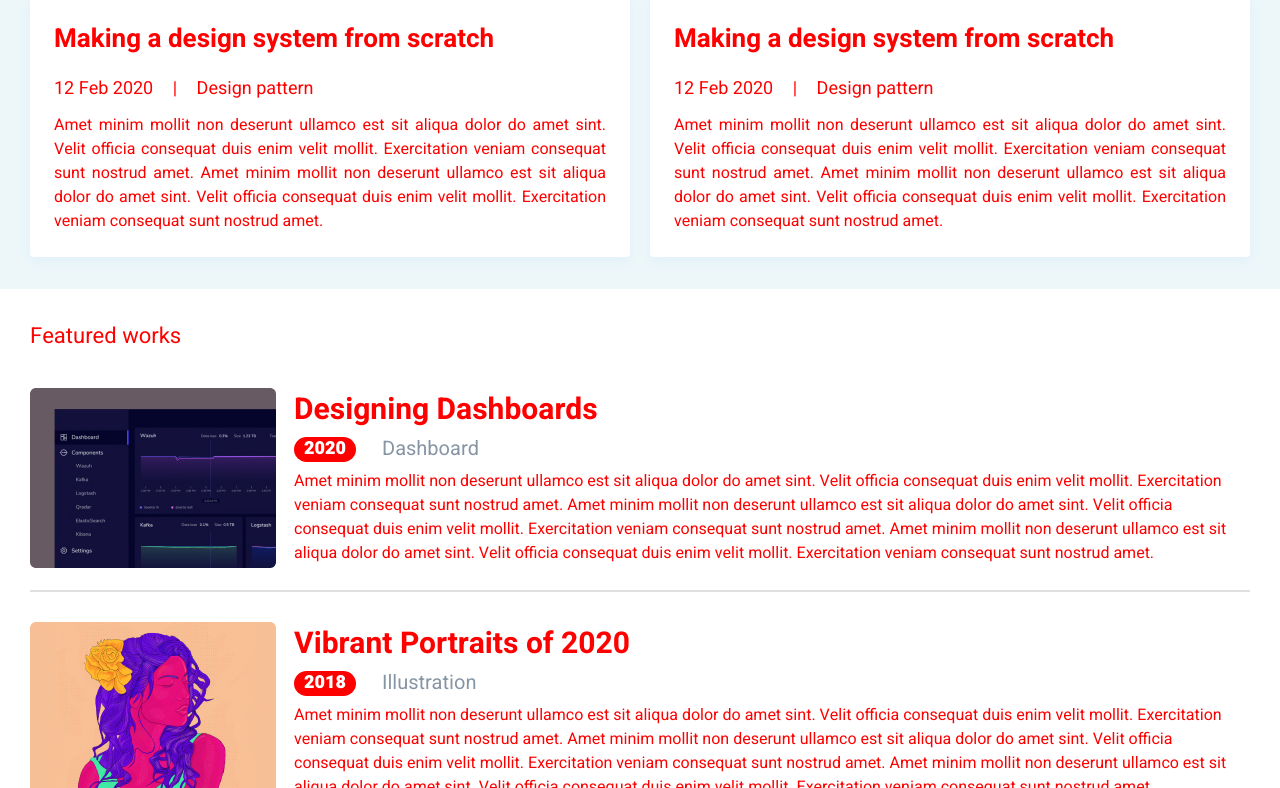
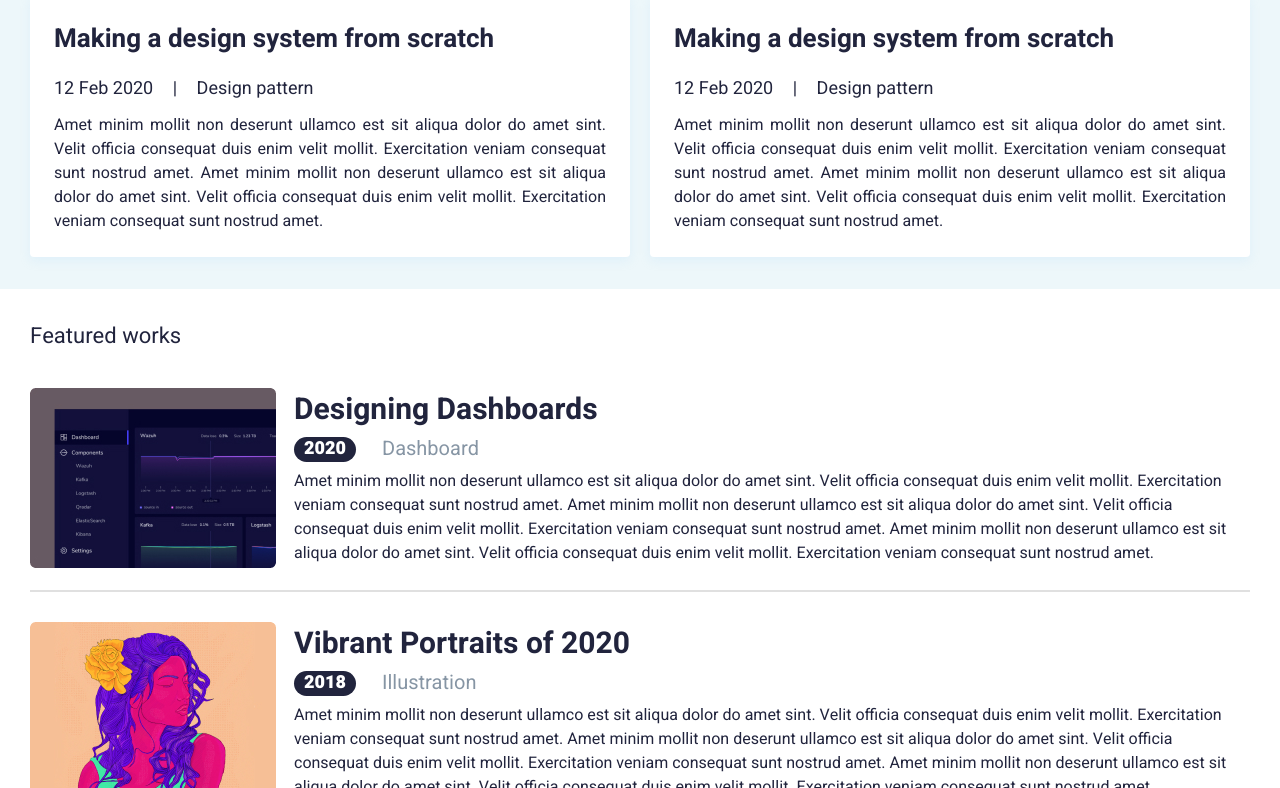
Before and after one commit to golibdev/portfolio-ui, a plain HTML site: page index.html in a window 1280 px wide. Shown: the part 612-1400 px from the top of the page. Drawn offline with Linux system fonts and the light colour scheme.

Commit message:
update color

```diff
--- a/assets/css/colors.css
+++ b/assets/css/colors.css
@@ -1,5 +1,5 @@
 :root {
    --black-color: #000;
-   --dark-blue: red;
+   --dark-blue: #21243D;
    --white-color: #fff;
 }
```
